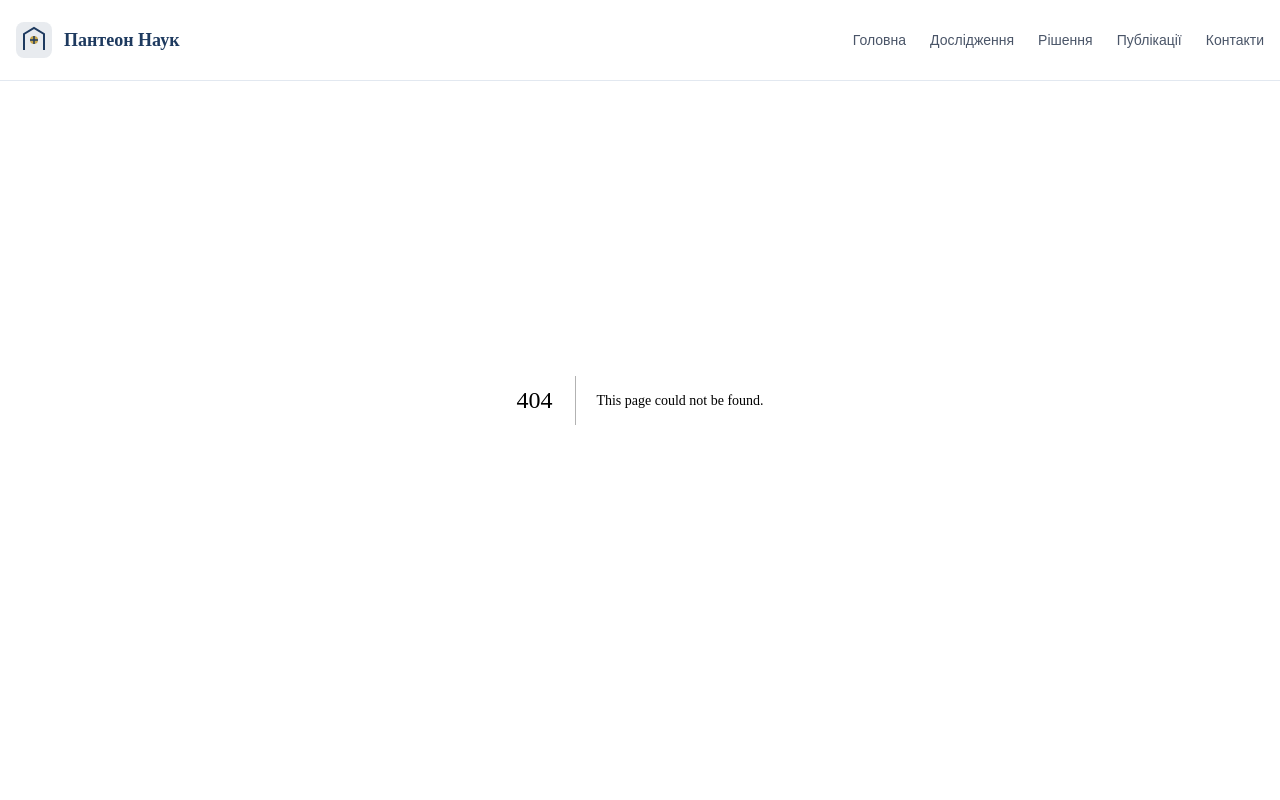
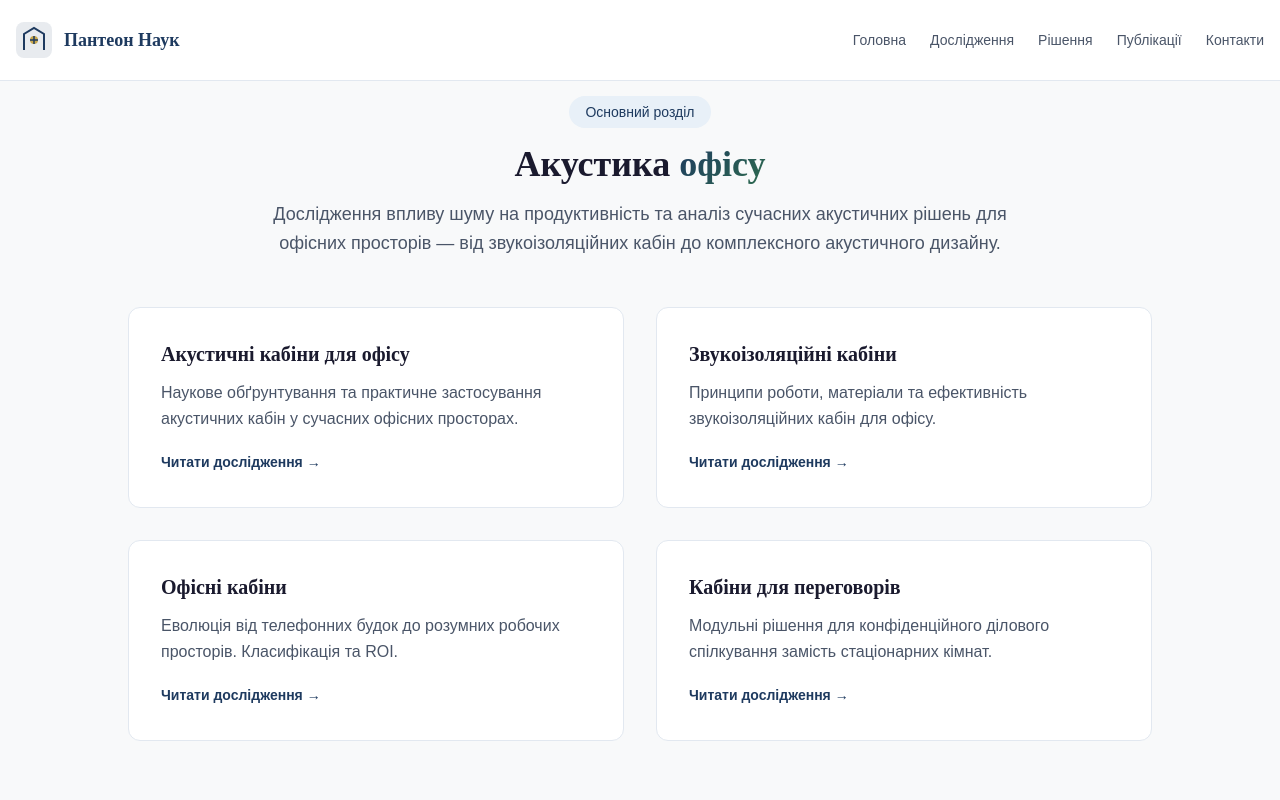
Before and after one commit to sserbin1/panteon-nauk, a Next.js app: page /akustyka-ofisu in a window 1280 px wide. Before the commit this address had no page. Shown: the top 800 px of the page. Built offline with nearby package versions, Linux system fonts and the light colour scheme.

Commit message:
Add section page: src/app/akustyka-ofisu/page.tsx

```diff
--- /dev/null
+++ b/src/app/akustyka-ofisu/page.tsx
@@ -0,0 +1,53 @@
+import Link from "next/link"
+import { generatePageMetadata } from "@/lib/seo"
+
+export const metadata = generatePageMetadata({
+  title: "Акустика офісу — дослідження та рішення",
+  description: "Наукові статті про акустичні кабіни для офісу, звукоізоляційні кабіни, офісні кабіни та кабіни для переговорів.",
+  path: "/akustyka-ofisu/",
+  keywords: ["акустичні кабіни для офісу", "звукоізоляційні кабіни", "офісні кабіни", "кабіни для переговорів"],
+})
+
+const sectionArticles = [
+  { slug: "akustychni-kabiny-dlya-ofisu", title: "Акустичні кабіни для офісу", description: "Наукове обґрунтування та практичне застосування акустичних кабін у сучасних офісних просторах." },
+  { slug: "zvukoizolyatsiyni-kabiny", title: "Звукоізоляційні кабіни", description: "Принципи роботи, матеріали та ефективність звукоізоляційних кабін для офісу." },
+  { slug: "ofisni-kabiny", title: "Офісні кабіни", description: "Еволюція від телефонних будок до розумних робочих просторів. Класифікація та ROI." },
+  { slug: "kabiny-dlya-perehovoriv", title: "Кабіни для переговорів", description: "Модульні рішення для конфіденційного ділового спілкування замість стаціонарних кімнат." },
+]
+
+export default function AkustykaOfisuPage() {
+  return (
+    <div className="pt-24 pb-20 bg-[var(--background)]">
+      <div className="w-full max-w-7xl mx-auto px-4">
+        <div className="max-w-3xl mx-auto text-center mb-12">
+          <span className="inline-block px-4 py-1.5 bg-[var(--primary-light)] rounded-full text-sm font-medium mb-4 text-[var(--primary)]">Основний розділ</span>
+          <h1 className="text-3xl md:text-4xl font-bold mb-4" style={{ fontFamily: "Merriweather, serif" }}>
+            {"Акустика "}
+            <span className="gradient-text">{"офісу"}</span>
+          </h1>
+          <p className="text-lg text-[var(--text-muted)] leading-relaxed">
+            Дослідження впливу шуму на продуктивність та аналіз сучасних акустичних рішень для офісних просторів — від звукоізоляційних кабін до комплексного акустичного дизайну.
+          </p>
+        </div>
+
+        <div className="grid md:grid-cols-2 gap-6 md:gap-8 max-w-5xl mx-auto">
+          {sectionArticles.map((article) => (
+            <Link key={article.slug} href={`/blog/${article.slug}/`} className="card no-underline group">
+              <div className="p-6 md:p-8">
+                <h2 className="text-xl font-bold mb-3 text-[var(--text)] group-hover:text-[var(--primary)] transition-colors" style={{ fontFamily: "Merriweather, serif" }}>
+                  {article.title}
+                </h2>
+                <p className="text-[var(--text-muted)] leading-relaxed mb-4">{article.description}</p>
+                <span className="text-[var(--primary)] font-semibold text-sm">{"Читати дослідження \u2192"}</span>
+              </div>
+            </Link>
+          ))}
+        </div>
+
+        <div className="mt-16 text-center">
+          <Link href="/blog/" className="btn-secondary">{"Всі публікації"}</Link>
+        </div>
+      </div>
+    </div>
+  )
+}
```
